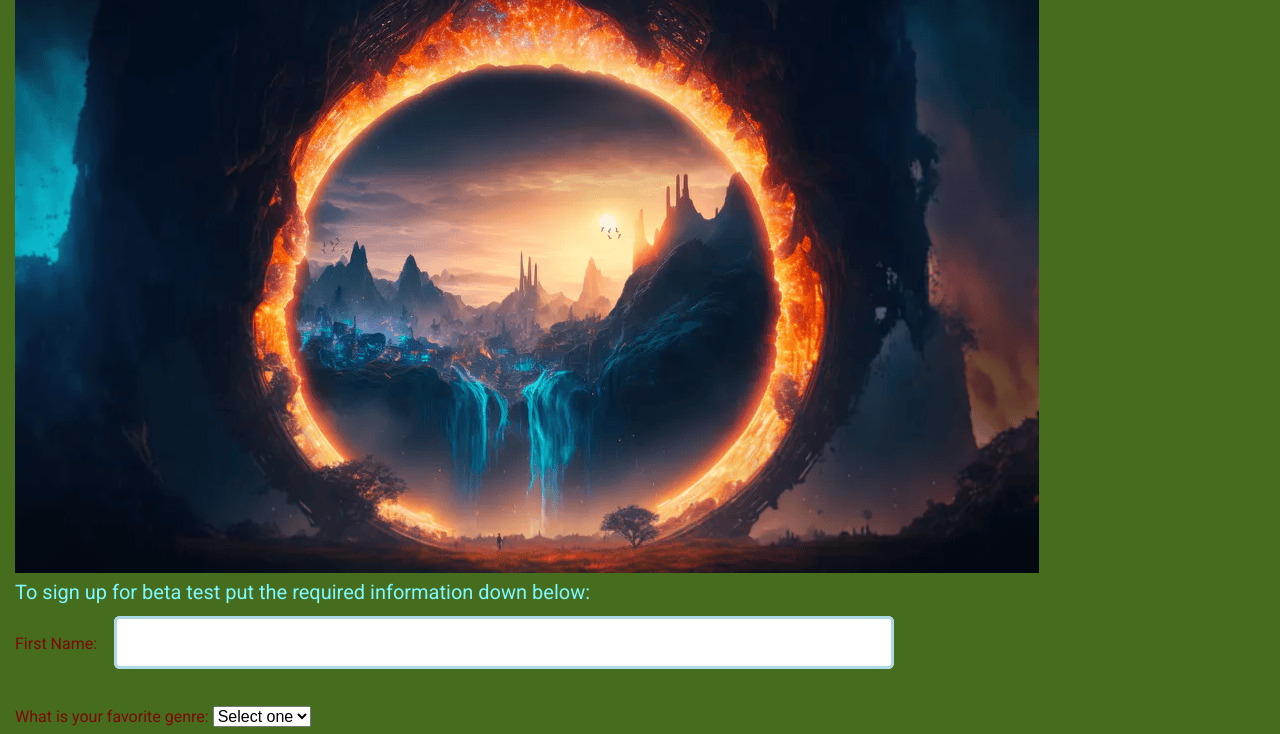
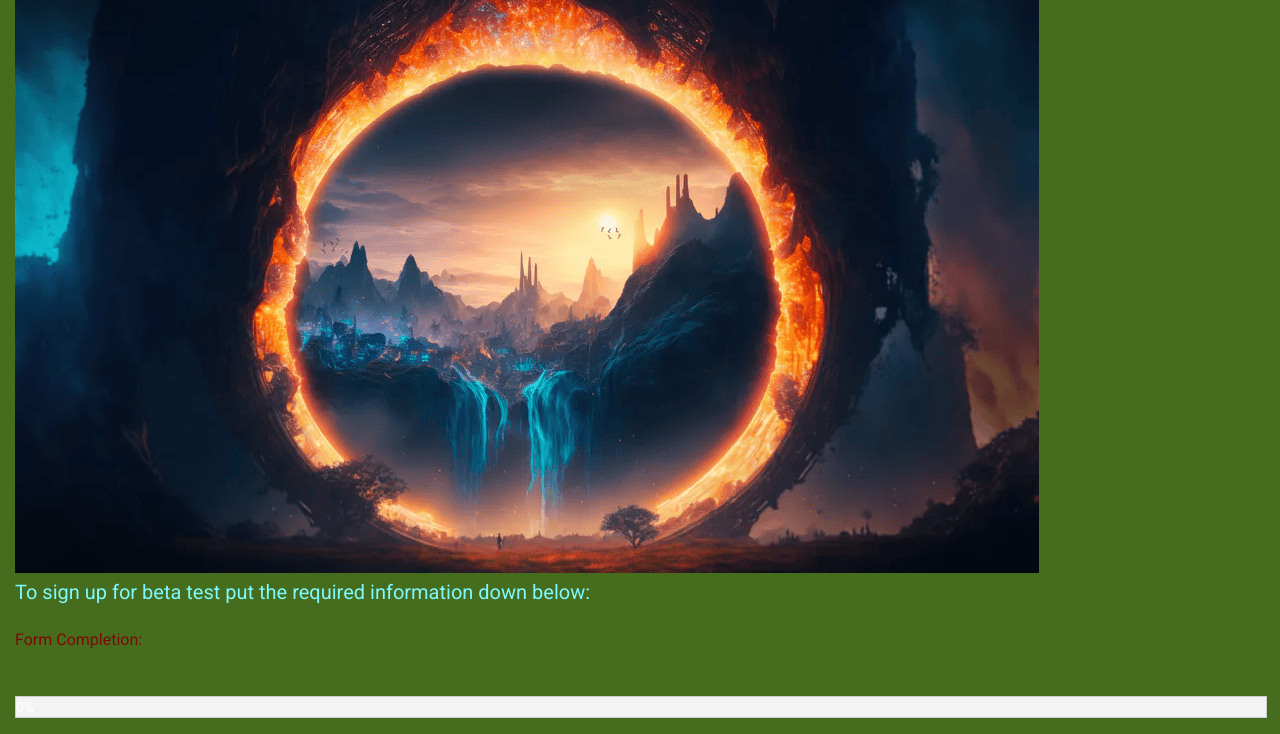
Before and after one commit to leojohnson17/project1, a plain HTML site: page project1formindex.html in a window 1280 px wide. Shown: the part 66-800 px from the top of the page. Drawn offline with Linux system fonts and the light colour scheme.

Commit message:
added progressbar label and percent bar

```diff
--- a/project1formindex.html
+++ b/project1formindex.html
@@ -6,6 +6,7 @@
       <link rel="stylesheet" media="screen" href="css/meyersreset-and-normalize-form.css">
       <link rel="stylesheet" media="screen" href="css/project1index.css">
 	  <link href="https://fonts.googleapis.com/css2?family=Roboto:wght@400;700&family=Merriweather:wght@400;700&family=Pacifico&display=swap" rel="stylesheet">
+    <script src="js/project1java.js" async></script>
    </head>
    <body>
 	<h1>Time Crash Beta Test</h1>
@@ -13,6 +14,12 @@
 
 	<h2>To sign up for beta test put the required information down below:</h2>
       <form method="get" action="#null"  autocomplete="on">
+		<h3>
+			<label for="progressbar"> Form Completion:</label>
+		   <div id="progress-container">
+			<div id="progress-bar"> 0%</div>
+		   </div>
+		</h3>
          <h3>
             <label for= "firstname">First Name:</label>
             <input type="text" id="firstname" name="firstname" >
@@ -40,7 +47,6 @@
 		 <textarea  id="comments" name= "comments" rows="5" cols="30">
 		 </textarea>
 		 </h3>
-		 <script src="js/project1java.js" async></script>
          <h3>
             <button type="submit">Submit</button>
          </h3>
```
